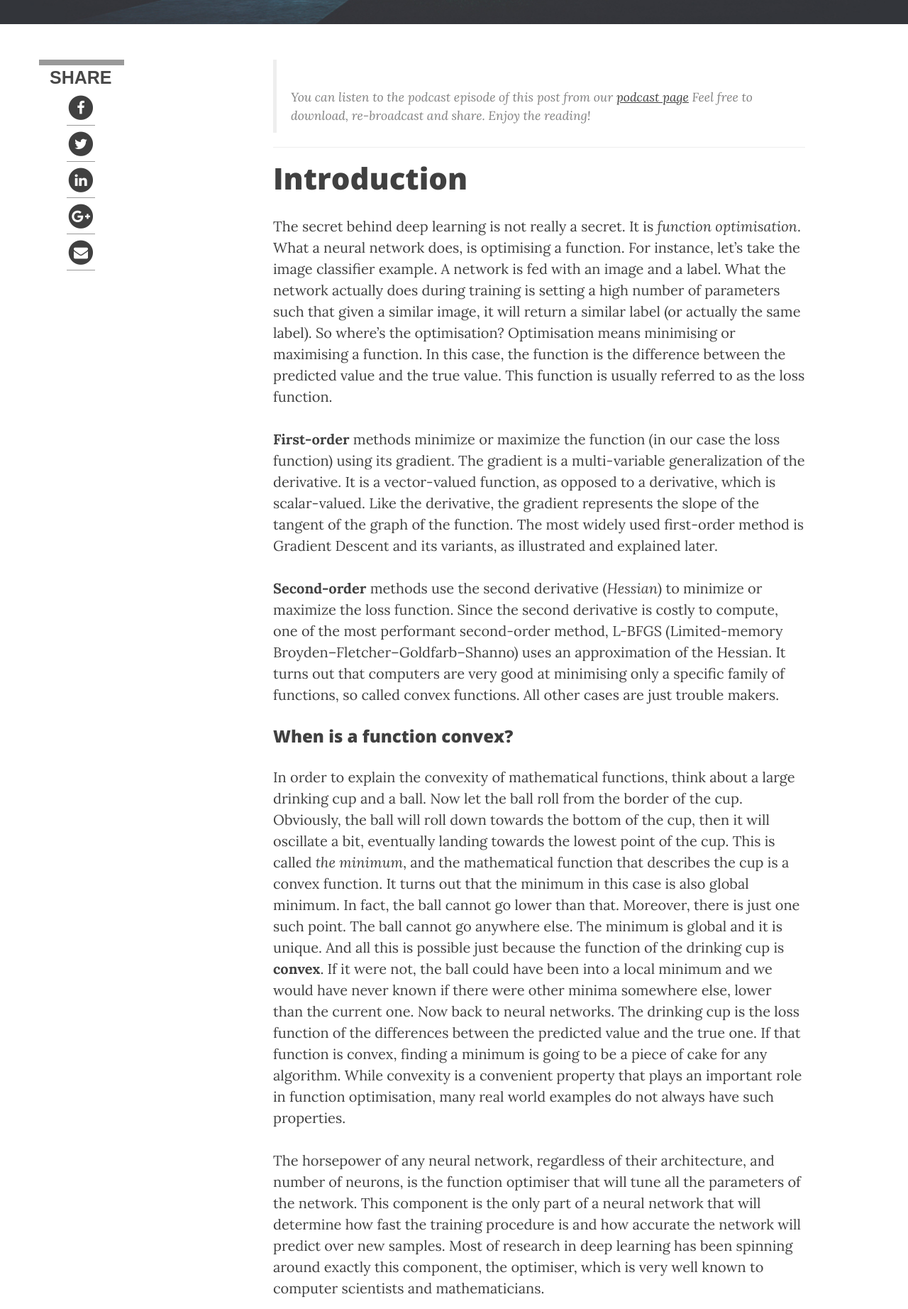
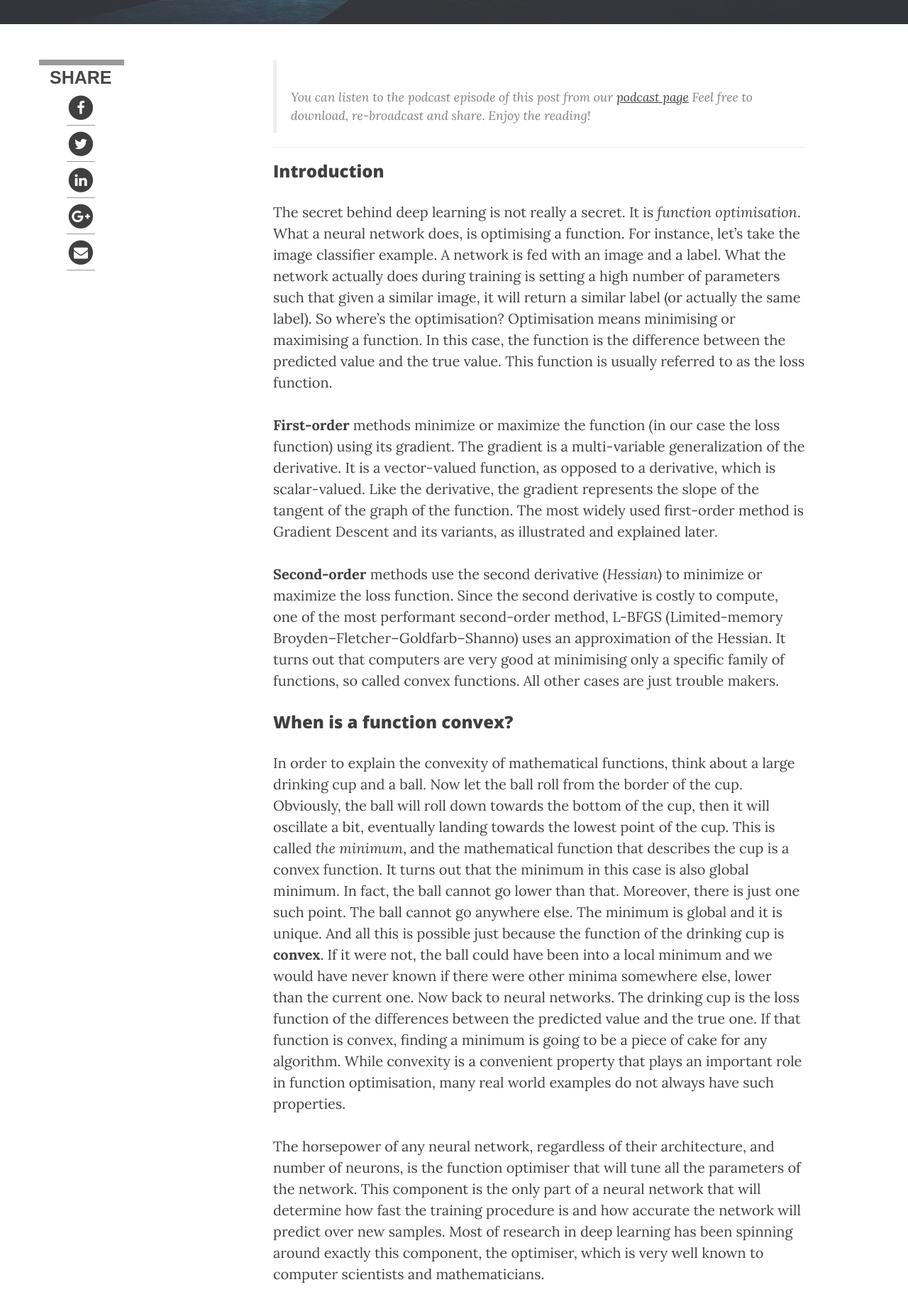
Before and after one commit to fgadaleta/datascienceathome, a Jekyll site: the page built from _posts/2017-09-25-how-to-master-optimisation-in-deep-learning.md, in a window 1280 px wide. Shown: the part 494-2338 px from the top of the page at 71% size. Built offline with Jekyll 4.4.1, drawn with Linux system fonts in a browser that asks for light colours; nearby versions of some CDN libraries; a script that is not in the unit is left out; comment, search, counter and statistics services are not loaded.

```diff
--- a/_posts/2017-09-25-how-to-master-optimisation-in-deep-learning.md
+++ b/_posts/2017-09-25-how-to-master-optimisation-in-deep-learning.md
@@ -15,7 +15,7 @@ tags:
 
 
 <hr>
-## Introduction
+### Introduction
 The secret  behind deep learning is not really a secret. It is *function optimisation*.
 What a neural network does, is optimising a function. For instance, let’s take the image classifier example. A network is fed with an image and a label. What the network actually does during training is setting a high number of parameters such that given a similar image, it will return a similar label (or actually the same label). So where’s the optimisation?
 Optimisation means minimising or maximising a function. In this case, the function is the difference between the predicted value and the true value. This function is usually referred to as the loss function.
@@ -67,7 +67,7 @@ Adadelta solves the issue of Adagrad with the gradient clipping feature that res
 This method calculates adaptive learning rates for each parameter. Adam keeps an exponentially decaying average of past squared gradients and of past gradients too in a similar fashion to momentum.
 These too averages are estimates of the first moment (the mean) and the second moment (the uncentered variance) of the gradients respectively. In the original paper, the authors empirically show that Adam convergences as expected from the theoretical analysis. Indeed the authors applied Adam optimizer to the logistic regression algorithm on the MNIST character recognition and IMDB sentiment analysis datasets, a Multilayer Perceptron algorithm on the MNIST dataset and Convolutional Neural Networks on the CIFAR-10 image recognition dataset.
 
-## Which optimizer should you choose?
+### Which optimizer should you choose?
 While this is not meant to be a post that exhaustively explores all the aspects of function minimization for deep learning, there are some fundamental guidelines that should be consider to improve the accuracy of a deep learning model and definitely increase the speed of convergence.
 If input data is sparse, one should consider one of the adaptive learning-rate methods. As a consequence it will not be necessary to tune the learning rate to achieve the best results with the default value.
 
```
